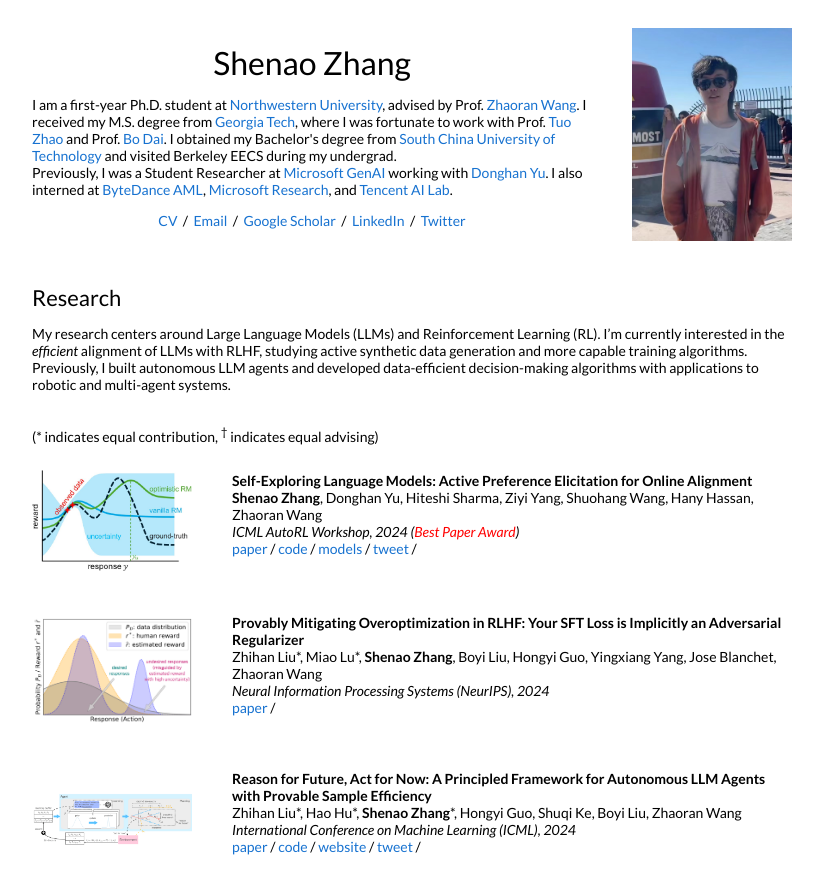
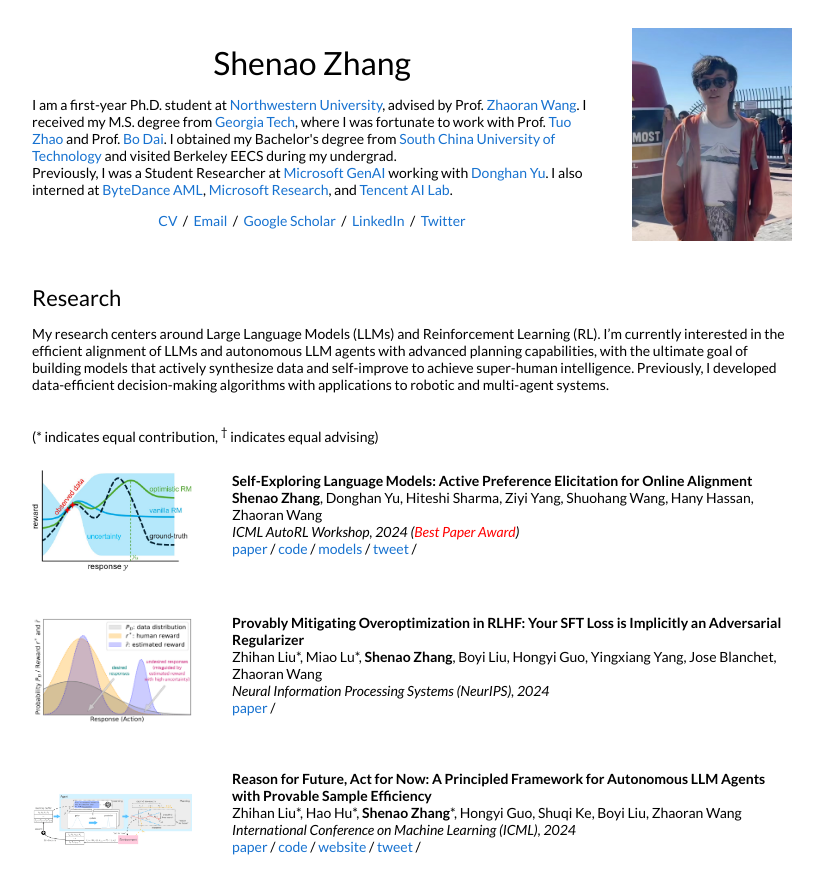
Before and after one commit to shenao-zhang/shenao-zhang.github.io, a Jekyll site: the page built from _posts/2024-06-06-selm.markdown, in a window 1280 px wide and 900 px high. Shown: the top 894 px of the window, without its empty margins (228-1051 px from the left). Built offline with Jekyll 4.4.1, drawn with Linux system fonts in a browser that asks for light colours.

Commit message:
Update default.html

```diff
--- a/_layouts/default.html
+++ b/_layouts/default.html
@@ -59,8 +59,7 @@
             <td style="padding:2.5%;width:100%;vertical-align:middle">
               <h2>Research</h2>
               <p>
-                My research centers around Large Language Models (LLMs) and Reinforcement Learning (RL). I’m currently interested in the <em>efficient</em> alignment of LLMs with RLHF, studying active synthetic data generation and more capable training algorithms. Previously, I built autonomous LLM agents and developed data-efficient decision-making algorithms with applications to robotic and multi-agent systems.
-              </p>
+               My research centers around Large Language Models (LLMs) and Reinforcement Learning (RL). I’m currently interested in the efficient alignment of LLMs and autonomous LLM agents with advanced planning capabilities, with the ultimate goal of building models that actively synthesize data and self-improve to achieve super-human intelligence. Previously, I developed data-efficient decision-making algorithms with applications to robotic and multi-agent systems.
               <style>
   .specific-line {
     margin-bottom: -15px; /* Adjust the line height to reduce space */
```
